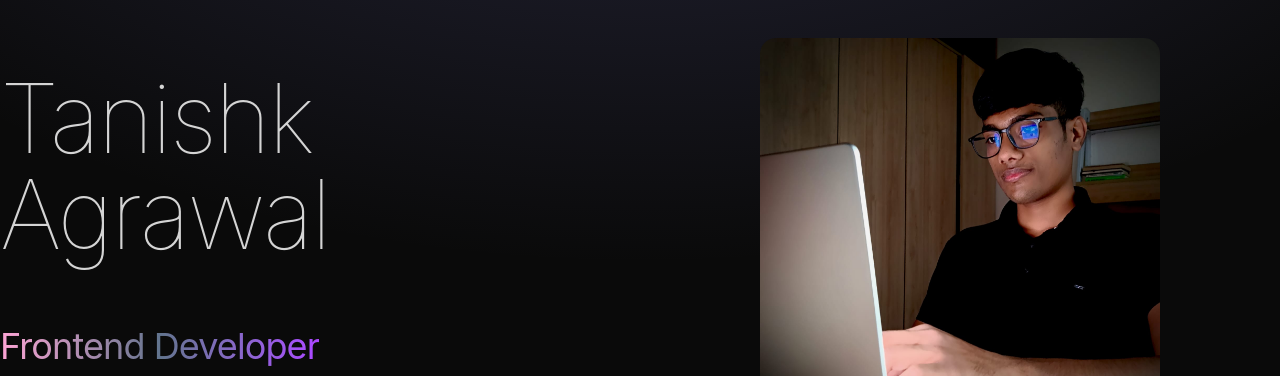
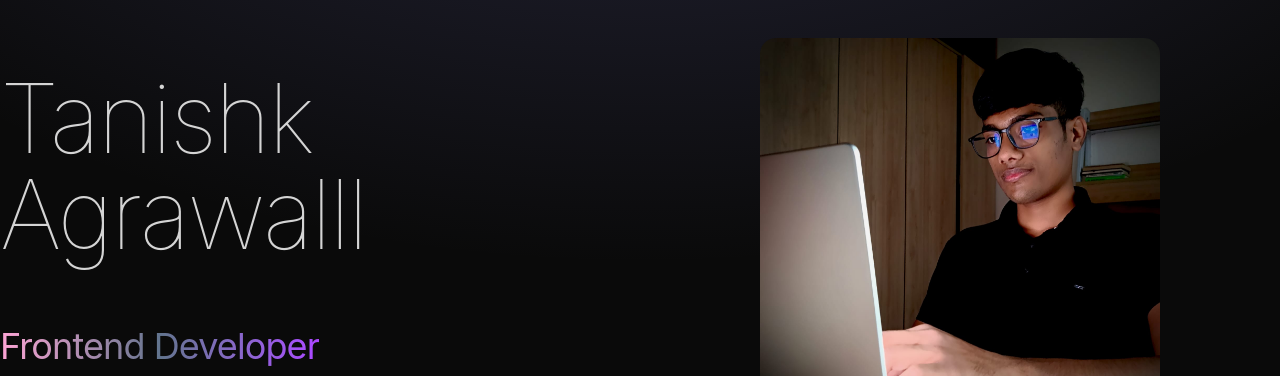
Before and after one commit to tani066/Portfolio, a React (Vite) app: page / in a window 1280 px wide. Shown: the part 216-592 px from the top of the page. Built offline with nearby package versions, Linux system fonts and the light colour scheme.

Commit message:
name changed

```diff
--- a/src/Components/Hero.jsx
+++ b/src/Components/Hero.jsx
@@ -23,7 +23,7 @@ const Hero = () => {
                     variants={container(0)}
                     initial="hidden"
                     animate="visible"
-                    className="pb-16 text-6xl font-thin tracking-tight lg:mt-16 lg:text-8xl">Tanishk Agrawal</motion.h1>
+                    className="pb-16 text-6xl font-thin tracking-tight lg:mt-16 lg:text-8xl">Tanishk Agrawalll</motion.h1>
                     <motion.span
                     variants={container(0.5)}
                     initial="hidden"
```
